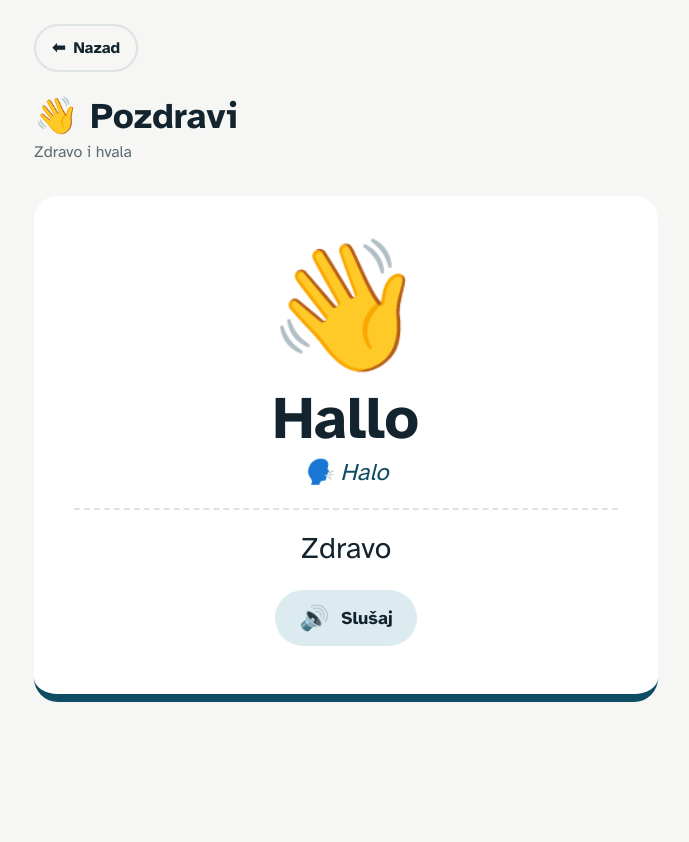
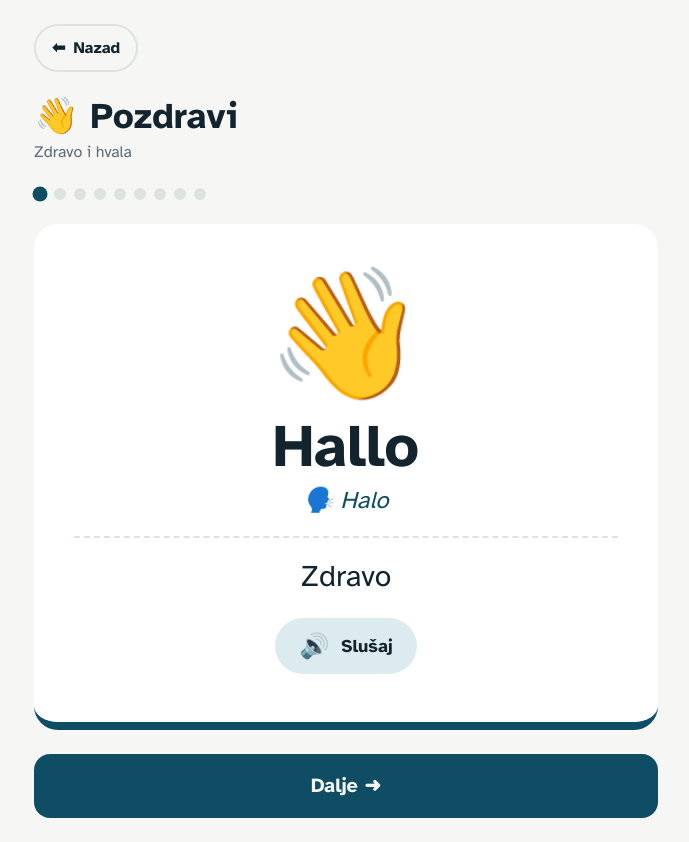
Before and after one commit to deki84/german-a1-trainer-serbian, a Next.js app: page /lesson/pozdravi in a window 1280 px wide. Shown: the whole page, without its empty margins (294-983 px from the left). Before the commit the page ends 800 px from the top, so only its background shows below. Built offline with nearby package versions, Linux system fonts and the light colour scheme.

Commit message:
feat: add LessonPlayer with next button and finish screen

```diff
--- a/app/lesson/[id]/page.tsx
+++ b/app/lesson/[id]/page.tsx
@@ -1,6 +1,6 @@
 import Link from "next/link";
 import { notFound } from "next/navigation";
-import { WordCard } from "@/components/WordCard";
+import { LessonPlayer } from "@/components/LessonPlayer";
 import { LESSONS, getLesson } from "@/data/lessons";
 
 /**
@@ -41,9 +41,7 @@ export default async function LessonPage({ params }: LessonPageProps) {
       </h1>
       <p className="text-muted mt-1">{lesson.subtitle}</p>
 
-      <section className="mt-8">
-        <WordCard word={firstWord} />
-      </section>
+      <LessonPlayer lesson={lesson} nextLesson={getLesson(lesson.id)} />
     </main>
   );
 }
--- /dev/null
+++ b/components/LessonPlayer.tsx
@@ -0,0 +1,121 @@
+"use client";
+
+import Link from "next/link";
+import { useEffect, useState } from "react";
+import { WordCard } from "@/components/WordCard";
+import { speakGerman } from "@/lib/speech";
+import type { Lesson } from "@/lib/types";
+
+type LessonPlayerProps = {
+  lesson: Lesson;
+  /** Die folgende Lektion, fehlt bei der letzten */
+  nextLesson?: Lesson;
+};
+
+/**
+ * Führt Wort für Wort durch eine Lektion.
+ * Client Component, weil sie sich merkt, bei welchem Wort man ist (useState).
+ */
+export function LessonPlayer({ lesson, nextLesson }: LessonPlayerProps) {
+  const [index, setIndex] = useState(0);
+  const [finished, setFinished] = useState(false);
+
+  const total = lesson.words.length;
+  const word = lesson.words[index];
+  const isLast = index === total - 1;
+
+  // Jedes neue Wort automatisch vorlesen
+  useEffect(() => {
+    if (!finished) speakGerman(word.de);
+  }, [word.de, finished]);
+
+  function handleNext() {
+    if (isLast) {
+      setFinished(true);
+    } else {
+      setIndex(index + 1);
+    }
+  }
+
+  function handleRestart() {
+    setIndex(0);
+    setFinished(false);
+  }
+
+  if (finished) {
+    return (
+      <section className="mt-8 text-center">
+        <div className="text-7xl" aria-hidden="true">
+          🎉
+        </div>
+        <h2 className="mt-4 text-3xl font-bold md:text-4xl">Bravo!</h2>
+        <p className="text-muted mt-2 text-lg">Naučio si {total} novih reči.</p>
+
+        <ul className="mt-6 flex flex-wrap justify-center gap-2">
+          {lesson.words.map((w) => (
+            <li
+              key={w.de}
+              lang="de"
+              className="border-line bg-surface rounded-full border-2 px-3 py-1"
+            >
+              <span aria-hidden="true">{w.emoji}</span> {w.de}
+            </li>
+          ))}
+        </ul>
+
+        <div className="mt-8 space-y-3">
+          {nextLesson && (
+            <Link
+              href={`/lesson/${nextLesson.id}`}
+              className="bg-river text-bg flex min-h-16 items-center justify-center rounded-2xl px-4 text-xl font-bold"
+            >
+              Sledeća lekcija: {nextLesson.title} ➜
+            </Link>
+          )}
+          <button
+            type="button"
+            onClick={handleRestart}
+            className="border-line bg-surface flex min-h-14 w-full cursor-pointer items-center justify-center rounded-2xl border-2 text-lg font-bold"
+          >
+            Ponovi lekciju 🔁
+          </button>
+          <Link
+            href="/"
+            className="border-line bg-surface flex min-h-14 items-center justify-center rounded-2xl border-2 text-lg font-bold"
+          >
+            Sve teme 🏠
+          </Link>
+        </div>
+      </section>
+    );
+  }
+
+  return (
+    <section className="mt-6">
+      {/* Fortschritt: grün = geschafft, blau = jetzt, grau = kommt noch */}
+      <div className="flex flex-wrap gap-2" aria-label={`Reč ${index + 1} od ${total}`}>
+        {lesson.words.map((w, i) => (
+          <span
+            key={w.de}
+            className={`h-3 w-3 rounded-full ${
+              i < index ? "bg-river" : i === index ? "bg-river scale-125" : "bg-line"
+            }`}
+          />
+        ))}
+      </div>
+
+      <div className="mt-6">
+        {/* key sorgt dafür, dass die Karte bei jedem Wort neu erscheint */}
+        <WordCard key={word.de} word={word} />
+      </div>
+
+      <button
+        type="button"
+        onClick={handleNext}
+        className="bg-river text-bg mt-6 flex min-h-16 w-full cursor-pointer items-center justify-center rounded-2xl text-xl font-bold"
+      >
+        {isLast ? "Završi 🎉" : "Dalje ➜"}
+      </button>
+    </section>
+  );
+}
```
